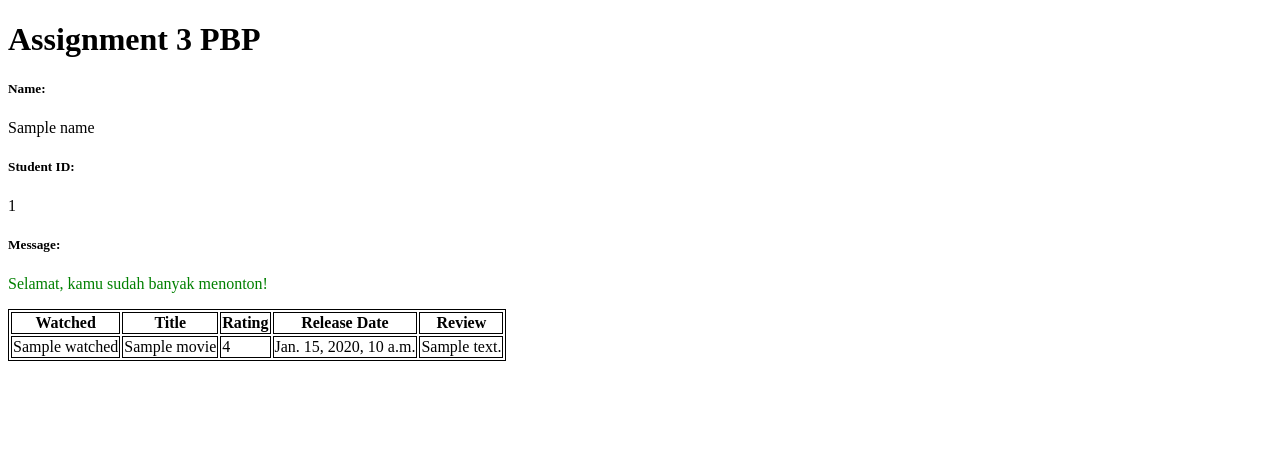
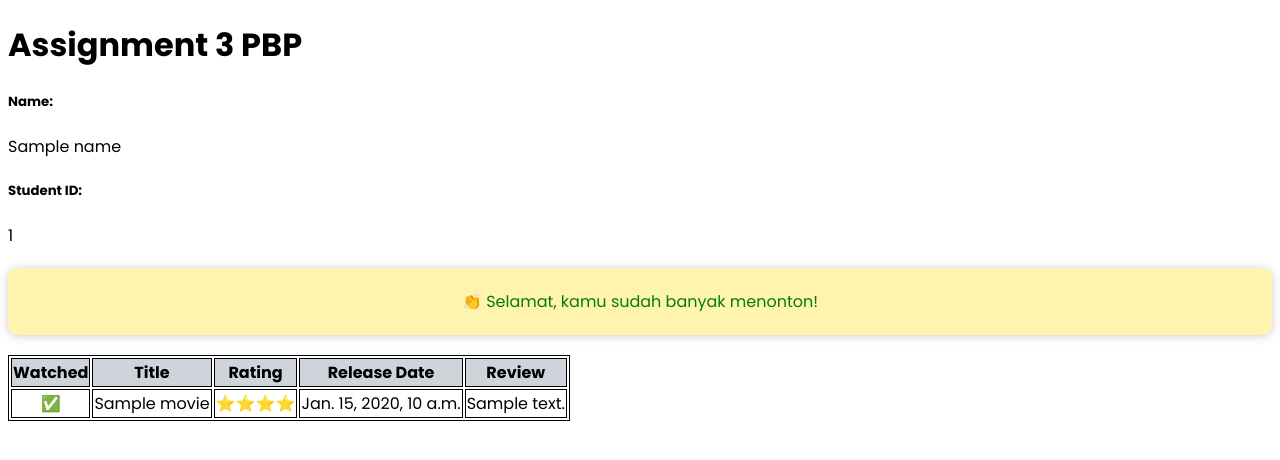
Before and after one commit to edutjie/pbp-assignment-2, a Django app: template mywatchlist/templates/mywatchlist.html in a window 1280 px wide. Shown: the top 460 px of the page. Run offline with Django 3.2, Linux system fonts and the light colour scheme; the template is opened without the code that fills it: most values are stand-ins (such as "Sample title", 1, 10 or a date in 2020).

Commit message:
Decorated

```diff
--- a/mywatchlist/templates/mywatchlist.html
+++ b/mywatchlist/templates/mywatchlist.html
@@ -10,18 +10,19 @@
 <h5>Student ID:</h5>
 <p>{{ student_id }}</p>
 
-<h5>Message:</h5>
+<div class="message-box">
   {% if watchlist|count_watched >= watchlist|count_not_watched  %}
     <p style="color:green;">
-        {{ "Selamat, kamu sudah banyak menonton!" }}
+        {{ "👏 Selamat, kamu sudah banyak menonton!" }}
     </p>
   {% else %}
     <p style="color:red;">
-        {{ "Wah, kamu masih sedikit menonton!" }}
+        {{ "😔 Wah, kamu masih sedikit menonton!" }}
     </p>
   {% endif %}
+</div>
 <table>
-  <tr>
+  <tr style="background-color: #ced4da;">
     <th>Watched</th>
     <th>Title</th>
     <th>Rating</th>
@@ -29,10 +30,18 @@
     <th>Review</th>
   </tr>
   {% for movie in watchlist %}
+    {% if forloop.counter0|modulo:2 != 0 %}
+      <tr style="background-color: #e9ecef;">
+    {% else %}
       <tr>
-    <td>{{movie.watched}}</td>
+    {% endif %}
+        {% if movie.watched  %}
+          <td style="text-align: center;">✅</td>
+        {% else %}
+          <td style="text-align: center;">❌</td>
+        {% endif %}
         <td>{{movie.title}}</td>
-    <td>{{movie.rating}}</td>
+        <td>{{movie.rating|rating_star}}</td>
         <td>{{movie.release_date}}</td>
         <td>{{movie.review}}</td>
       </tr>
--- a/mywatchlist/templatetags/customtags.py
+++ b/mywatchlist/templatetags/customtags.py
@@ -11,3 +11,13 @@ def count_not_watched(value):
 @register.filter
 def count_watched(value):
     return sum([i.watched for i in value])
+
+
+@register.filter
+def rating_star(value):
+    return int(value) * "⭐"
+
+
+@register.filter
+def modulo(num, val):
+    return num % val
--- a/mywatchlist/urls.py
+++ b/mywatchlist/urls.py
@@ -1,8 +1,9 @@
 from django.urls import path
-from mywatchlist.views import show_watchlist_html, show_watchlist_json, show_watchlist_xml
+from mywatchlist.views import show_watchlist, show_watchlist_html, show_watchlist_json, show_watchlist_xml
 
 app_name = "mywatchlist"
 urlpatterns = [
+    path("", show_watchlist, name="show_watchlist"),
     path("html/", show_watchlist_html, name="show_watchlist_html"),
     path("json/", show_watchlist_json, name="show_watchlist_json"),
     path("xml/", show_watchlist_xml, name="show_watchlist_xml"),
--- a/static/css/style.css
+++ b/static/css/style.css
@@ -1,5 +1,21 @@
+@import url("https://fonts.googleapis.com/css2?family=Poppins:wght@400;700&display=swap");
+
+* {
+  font-family: "Poppins", sans-serif;
+}
+
 table,
 th,
 td {
   border: 1px solid black;
 }
+
+.message-box {
+  padding: 5px;
+  background-color: #fff3b0;
+  display: flex;
+  justify-content: center;
+  border-radius: 10px;
+  margin: 20px 0 20px 0;
+  filter: drop-shadow(0 0.1rem 0.3rem rgba(0, 0, 0, 0.2));
+}
```
Also changed, not shown: mywatchlist/templates/mywatchlist_index.html (added, +49 -0 lines), mywatchlist/views.py (+13 -0 lines). Lines whose indentation alone changed are shown as unchanged.
